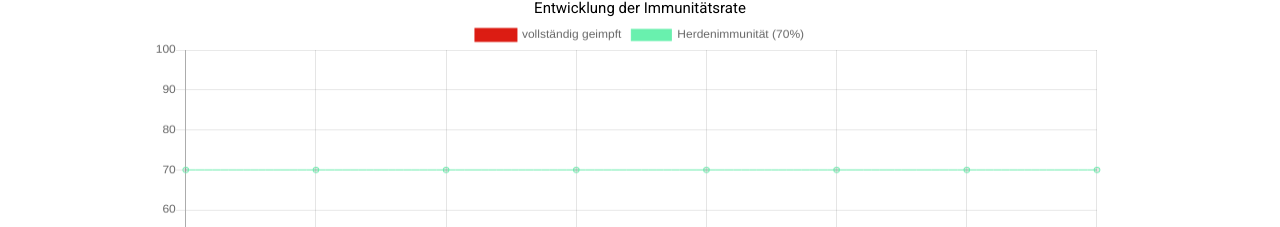
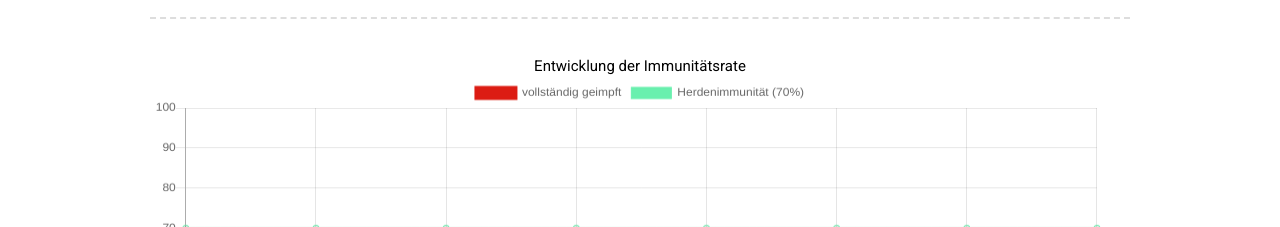
Before and after one commit to McPringle/pandemieende, a plain HTML site: page index.html in a window 1280 px wide. Shown: the part 573-800 px from the top of the page. Drawn offline with nearby package versions, Linux system fonts and the light colour scheme.

Commit message:
:lipstick: Styling

```diff
--- a/index.html
+++ b/index.html
@@ -35,6 +35,9 @@
         <div class="subtext">bis eine landesweite Immunität von 70% erreicht ist. *</div>
     </div>
 </header>
+<div class="w3-content w3-center stand">
+    <hr />
+</div>
 <div class="w3-content w3-center stand">
     <div>Entwicklung der Immunitätsrate</div>
     <canvas id="vaccinationChart"></canvas>
--- a/style.css
+++ b/style.css
@@ -20,6 +20,10 @@ body { font-family: Roboto, sans-serif; }
 
 #vaccinationChart {
     padding-bottom: 32px;
+}
+
+hr {
+    border-top: 2px dashed #dddddd;
 }
 
 table {
```
